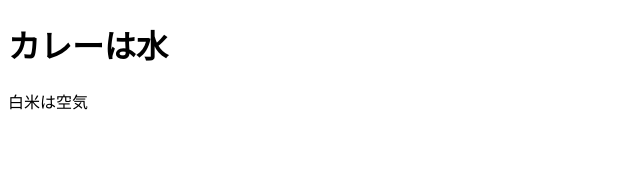
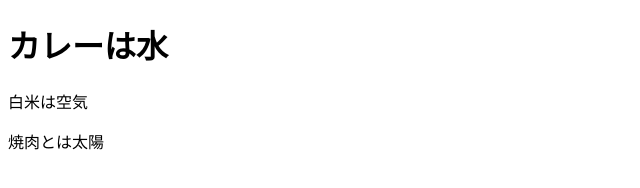
Before and after one commit to HNZgraph/gitsample, a plain HTML site: page index.html in a window 1280 px wide. Shown: the whole page, without its empty margins (0-640 px from the left). Drawn offline with Linux system fonts and the light colour scheme.

Commit message:
yakiniku

```diff
--- a/index.html
+++ b/index.html
@@ -9,6 +9,7 @@
 
     <h1>カレーは水</h1>
     <p>白米は空気</p>
+    <p>焼肉とは太陽</p>
 
 </body>
 </html>
```
